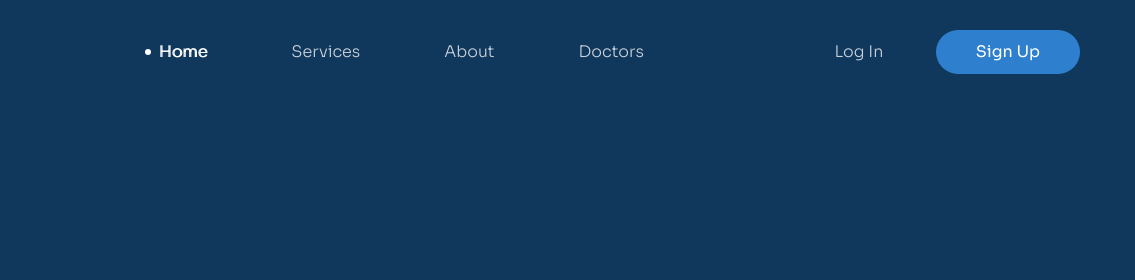
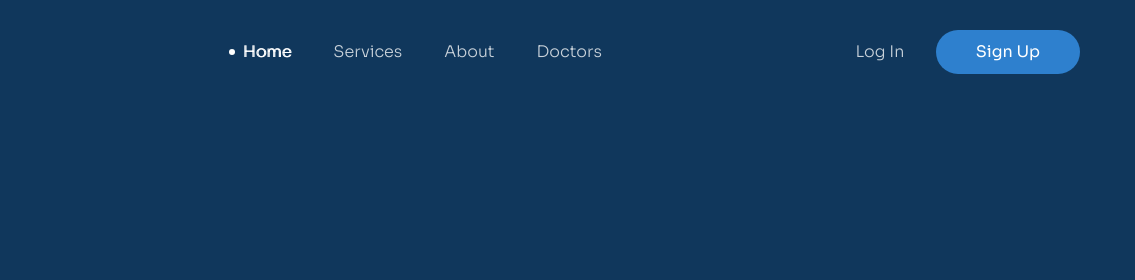
Before and after one commit to tuyen04/project_one, a plain HTML site: page index.html in a window 1280 px wide. Shown: the top 280 px of the page, 145-1280 px from the left. Drawn offline with Linux system fonts and the light colour scheme.

Commit message:
3.code-top-header

```diff
--- a/assets/css/style.css
+++ b/assets/css/style.css
@@ -45,6 +45,8 @@ a {
   display: flex;
   justify-content: space-between;
   align-items: center;
+  /* không xuống dòng */
+  white-space: nowrap;
 }
 .navbar__list {
   display: flex;
@@ -55,7 +57,7 @@ a {
 }
 .header__action--login,
 .navbar__link {
-  padding: 8px 42px;
+  padding: 8px 21px;
   color: #c9d2da;
   text-align: center;
   font-size: 1.6rem;
```
